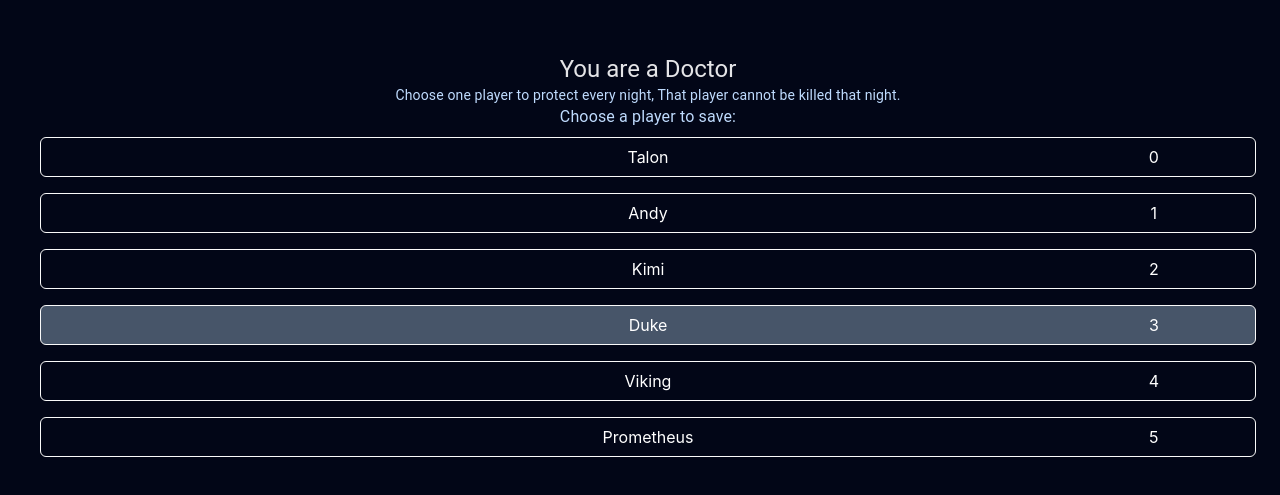
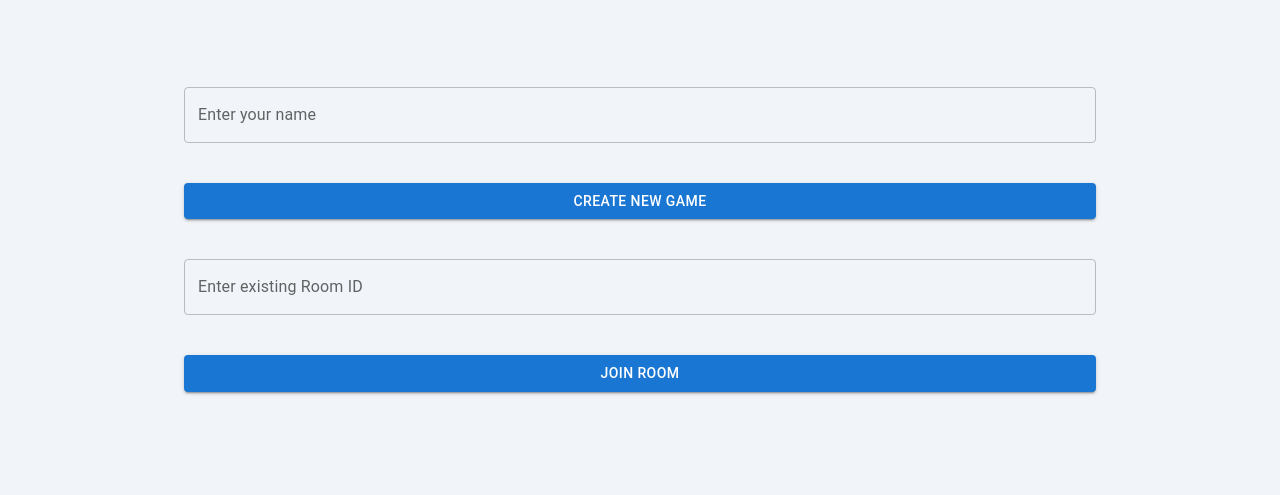
Before and after one commit to prashanthrebala/werewolf-client, a React (Create React App) app: page / in a window 1280 px wide. Shown: the part 141-636 px from the top of the page. Built offline with nearby package versions, Linux system fonts and the light colour scheme.

Commit message:
added login and player screens

```diff
--- a/src/components/App.jsx
+++ b/src/components/App.jsx
@@ -1,7 +1,15 @@
 import { Layout } from "./Layout";
+import { Login } from "./Login";
+import { PlayerList } from "./PlayerList";
+import React from "react";
 
 function App() {
-	return <Layout />;
+	const [connection, setConnection] = React.useState(null);
+	return connection == null ? (
+		<Login setConnection={setConnection} />
+	) : (
+		<PlayerList socket={connection} />
+	);
 }
 
 export default App;
--- /dev/null
+++ b/src/components/Login.jsx
@@ -0,0 +1,85 @@
+import React from "react";
+import {
+	Box,
+	Button,
+	Grid,
+	Typography,
+	Paper,
+	FormGroup,
+	TextField,
+} from "@mui/material";
+import { io } from "socket.io-client";
+
+export const Login = ({ setConnection }) => {
+	const players = ["Talon", "Andy", "Kimi", "Duke", "Viking", "Prometheus"];
+	const roomCodeRef = React.useRef();
+	const nameRef = React.useRef();
+
+	const createRoom = (playerName) => {
+		console.log(playerName);
+		const newConnection = io("http://192.168.1.129:5000", { playerName });
+		newConnection.emit("join-room", { playerName });
+		console.log("Create Room", newConnection);
+		setConnection(newConnection);
+	};
+
+	const joinRoom = (playerName, roomCode) => {
+		const newConnection = io("http://192.168.1.129:5000", {
+			playerName,
+			roomCode,
+		});
+		console.log("Join Room", newConnection);
+		setConnection(newConnection);
+	};
+
+	return (
+		<Grid
+			container
+			className="min-h-screen w-screen bg-slate-100 flex justify-center items-center"
+			p={4}
+			direction={"column"}
+		>
+			<form className="w-full">
+				<FormGroup
+					sx={{ width: "100%" }}
+					className="flex justify-center items-center"
+				>
+					<TextField
+						className="w-3/4"
+						id="player-name"
+						label="Enter your name"
+						variant="outlined"
+						inputRef={nameRef}
+					/>
+					<Button
+						className="w-3/4"
+						variant="contained"
+						sx={{ margin: 5 }}
+						onClick={() => createRoom(nameRef.current.value)}
+					>
+						Create New Game
+					</Button>
+					<TextField
+						className="w-3/4"
+						id="input-room"
+						inputProps={{ maxLength: 4 }}
+						label="Enter existing Room ID"
+						variant="outlined"
+						inputRef={roomCodeRef}
+					/>
+					<Button
+						type="submit"
+						className="w-3/4"
+						variant="contained"
+						sx={{ margin: 5 }}
+						onClick={() =>
+							joinRoom(nameRef.current.value, roomCodeRef.current.value)
+						}
+					>
+						Join Room
+					</Button>
+				</FormGroup>
+			</form>
+		</Grid>
+	);
+};
--- /dev/null
+++ b/src/components/PlayerList.jsx
@@ -0,0 +1,47 @@
+import React from "react";
+import { Box, Button, Grid, Typography, Paper } from "@mui/material";
+
+export const PlayerList = ({ socket }) => {
+	const [players, setPlayers] = React.useState([]);
+
+	React.useEffect(() => {
+		socket.on("player-list-update", (playerList) => {
+			console.log(playerList);
+			const pl = [];
+			Object.keys(playerList).forEach((item) => pl.push(playerList[item].name));
+			console.log(pl);
+			setPlayers(pl);
+		});
+	}, [socket]);
+
+	return (
+		<Grid
+			container
+			className="min-h-screen w-screen bg-slate-950 flex justify-center items-center"
+			p={4}
+			direction={"column"}
+		>
+			{players.map((item, idx) => {
+				return (
+					<div
+						className={`h-10 w-full m-2 \
+              flex justify-center \
+              items-center border \
+              text-white border-zinc-50 \
+              rounded-md ${idx === 3 ? "bg-slate-600" : ""}`}
+						key={idx}
+					>
+						<Grid container justifyContent={"flex-end"}>
+							<Grid item xs={8} className="overflow-hidden">
+								{item.playerName}
+							</Grid>
+							<Grid item xs={2}>
+								{idx}
+							</Grid>
+						</Grid>
+					</div>
+				);
+			})}
+		</Grid>
+	);
+};
```
